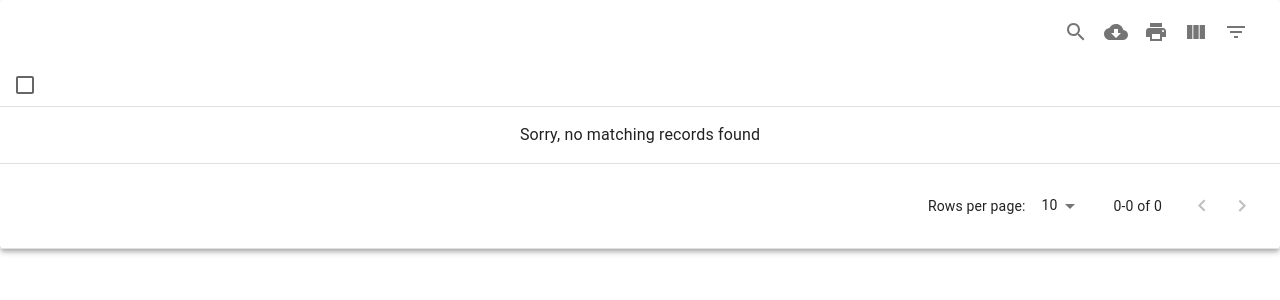
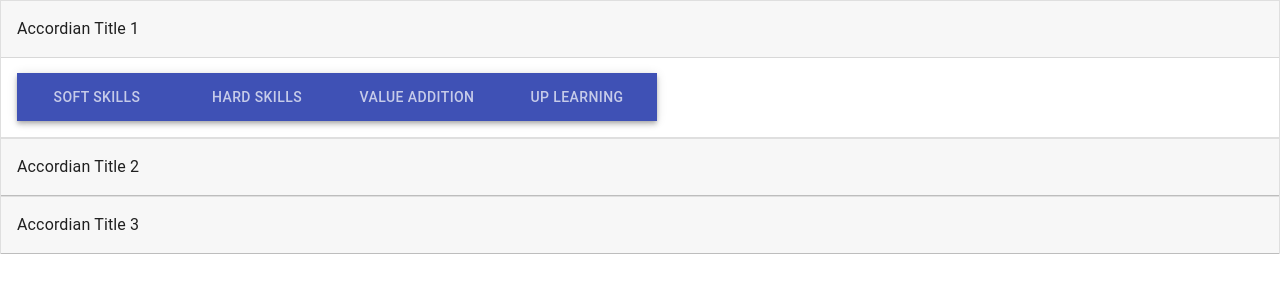
Before and after one commit to UtkarshAfour/myapp, a React (Create React App) app: page / in a window 1280 px wide. Shown: the top 300 px of the page. Built offline with nearby package versions, Linux system fonts and the light colour scheme.

Commit message:
done tabset

```diff
--- /dev/null
+++ b/src/Accordian/Accordian.js
@@ -0,0 +1,80 @@
+import React from 'react';
+import { withStyles } from '@material-ui/core/styles';
+import MuiExpansionPanel from '@material-ui/core/ExpansionPanel';
+import MuiExpansionPanelSummary from '@material-ui/core/ExpansionPanelSummary';
+import MuiExpansionPanelDetails from '@material-ui/core/ExpansionPanelDetails';
+import Typography from '@material-ui/core/Typography';
+
+
+import Tabset from '../Tabset/Tabset';
+
+/*
+    Designing accordian style below in case of collapse and expand
+
+*/
+const ExpansionPanel = withStyles({
+    root: {
+      border: '1px solid rgba(0, 0, 0, .125)',
+      boxShadow: 'none',
+      '&:not(:last-child)': {
+        borderBottom: 0,
+      },
+      '&:before': {
+        display: 'none',
+      },
+      '&$expanded': {
+        margin: 'auto',
+      },
+    },
+    expanded: {},
+  })(MuiExpansionPanel);
+
+  const ExpansionPanelSummary = withStyles({
+    root: {
+      backgroundColor: 'rgba(0, 0, 0, .03)',
+      borderBottom: '1px solid rgba(0, 0, 0, .125)',
+      marginBottom: -1,
+      minHeight: 56,
+      '&$expanded': {
+        minHeight: 56,
+      },
+    },
+    content: {
+      '&$expanded': {
+        margin: '12px 0',
+      },
+    },
+    expanded: {},
+  })(MuiExpansionPanelSummary);
+
+  const ExpansionPanelDetails = withStyles(theme => ({
+    root: {
+      padding: theme.spacing(2),
+    },
+  }))(MuiExpansionPanelDetails);
+
+/*
+  Main exported
+
+*/
+
+
+const Accordian = (props) => {
+    console.log(props.expanded === props.name);
+    return (
+        <div>
+            <ExpansionPanel square expanded={props.expanded === props.name} onClick={() => props.click(props.name)}>
+                <ExpansionPanelSummary aria-controls="panel1d-content" id="panel1d-header">
+                    <Typography>{props.title}</Typography>
+                </ExpansionPanelSummary>
+                <ExpansionPanelDetails>
+                    <Typography>
+                       <Tabset />
+                    </Typography>
+                </ExpansionPanelDetails>
+            </ExpansionPanel>
+        </div>
+    )
+};
+
+export default Accordian;
--- a/src/App.js
+++ b/src/App.js
@@ -1,8 +1,19 @@
 import React from 'react';
 import './App.css';
 import Table from './Table/Table';
+import Accordian from './Accordian/Accordian';
+import {useState} from 'react';
 
 function App() {
+
+  const [expanded, setExpanded] = useState('panel1');
+
+  const handleChange = panel  => {
+    setExpanded(panel);
+  };
+
+  console.log(expanded);
+
   const columns = [
     {
      name: "name",
@@ -46,14 +57,21 @@
    const options = {
     filterType: 'checkbox',
   };
-  console.log(data);
+
   return (
     <div className="App">
-      <Table columns={columns} data ={data} options ={options}>
 
-      </Table>
+      <Accordian click={handleChange} expanded={expanded} title="Accordian Title 1" name="panel1"/>
+      <Accordian click={handleChange} expanded={expanded} title="Accordian Title 2" name="panel2"/>
+      <Accordian click={handleChange} expanded={expanded} title="Accordian Title 3"name="panel3"/>
     </div>
   );
 }
 
 export default App;
+
+
+
+//<Table columns={columns} data ={data} options ={options}>
+
+//</Table>
--- a/src/Table/Table.js
+++ b/src/Table/Table.js
@@ -5,12 +5,12 @@
     console.log(props.columns);
     return (
         <div>
-            <MUIDataTable>
+           <MUIDataTable
             title={"Employee List"}
             data={props.data}
             columns={props.columns}
             options={props.options}
-            </MUIDataTable>
+            />
         </div>
     )
 };
--- /dev/null
+++ b/src/Tabset/Tabset.js
@@ -0,0 +1,95 @@
+import React, {useState} from 'react';
+import PropTypes from 'prop-types';
+import { makeStyles } from '@material-ui/core/styles';
+import AppBar from '@material-ui/core/AppBar';
+import Tabs from '@material-ui/core/Tabs';
+import Tab from '@material-ui/core/Tab';
+import Typography from '@material-ui/core/Typography';
+import Box from '@material-ui/core/Box';
+
+
+function TabPanel(props) {
+    console.log(props);
+    const { children, value, index, ...other } = props;
+
+    return (
+      <Typography
+        component="div"
+        role="tabpanel"
+        hidden={value !== index}  // hiding the data to be shown under tab
+        id={`simple-tabpanel-${index}`}
+        aria-labelledby={`simple-tab-${index}`}
+        {...other}
+      >
+        <Box p={10}>{children}</Box>
+      </Typography>
+    );
+}
+  // Size of box defined
+
+
+TabPanel.propTypes = {
+    children: PropTypes.node,
+    index: PropTypes.any.isRequired,
+    value: PropTypes.any.isRequired,
+  };
+
+function a11yProps(index) {
+    return {
+      id: `simple-tab-${index}`,
+      'aria-controls': `simple-tabpanel-${index}`,
+    };
+  }
+
+
+const useStyles = makeStyles(theme => ({
+    root: {
+      flexGrow: 1,
+      backgroundColor: theme.palette.background.paper,
+    },
+  }));
+
+
+/*
+
+
+    Tabset component
+
+
+*/
+const Tabset = (props) => {
+    const classes = useStyles();
+    const [value, setValue] = useState();
+
+    const handleChange = (event, newValue) => {
+      setValue(newValue);
+    }
+    console.log(value);
+    return(
+        <div>
+            <AppBar position="static">
+                <Tabs value={value} onChange={handleChange} aria-label="simple tabs example">
+                    <Tab label="Soft skills" {...a11yProps(0)} />
+                    <Tab label="Hard Skills" {...a11yProps(1)} />
+                    <Tab label="Value Addition" {...a11yProps(2)} />
+                    <Tab label="Up learning" {...a11yProps(3)} />
+                </Tabs>
+            </AppBar>
+            <TabPanel value={value} index={0}>
+                Comment and Review 1
+            </TabPanel>
+            <TabPanel value={value} index={1}>
+                Comment and Review 2
+            </TabPanel>
+            <TabPanel value={value} index={2}>
+                Comment and Review 3
+            </TabPanel>
+            <TabPanel value={value} index={3}>
+                Comment and Review 4
+            </TabPanel>
+        </div>
+    )
+};
+
+
+export default Tabset;
```
